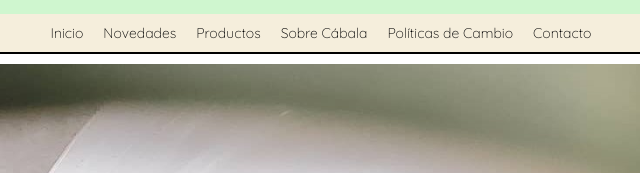
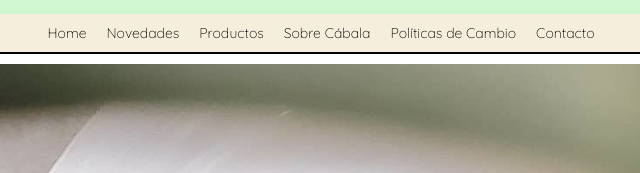
Before and after one commit to lucasvena/Proyecto-Final-dw, a plain HTML site: page index.html in a window 1280 px wide. Shown: the part 211-384 px from the top of the page, 319-959 px from the left. Drawn offline with nearby package versions, Linux system fonts and the light colour scheme.

Commit message:
Cambio navbar home

```diff
--- a/index.html
+++ b/index.html
@@ -55,7 +55,7 @@
         <nav class="section-container-navbar">
             <ul class="section-navbar">
                 <li>
-                    <a href="index.html">Inicio</a>
+                    <a href="index.html">Home</a>
                 </li>
                 <li>
                     <a href="#novedades">Novedades</a>
```
